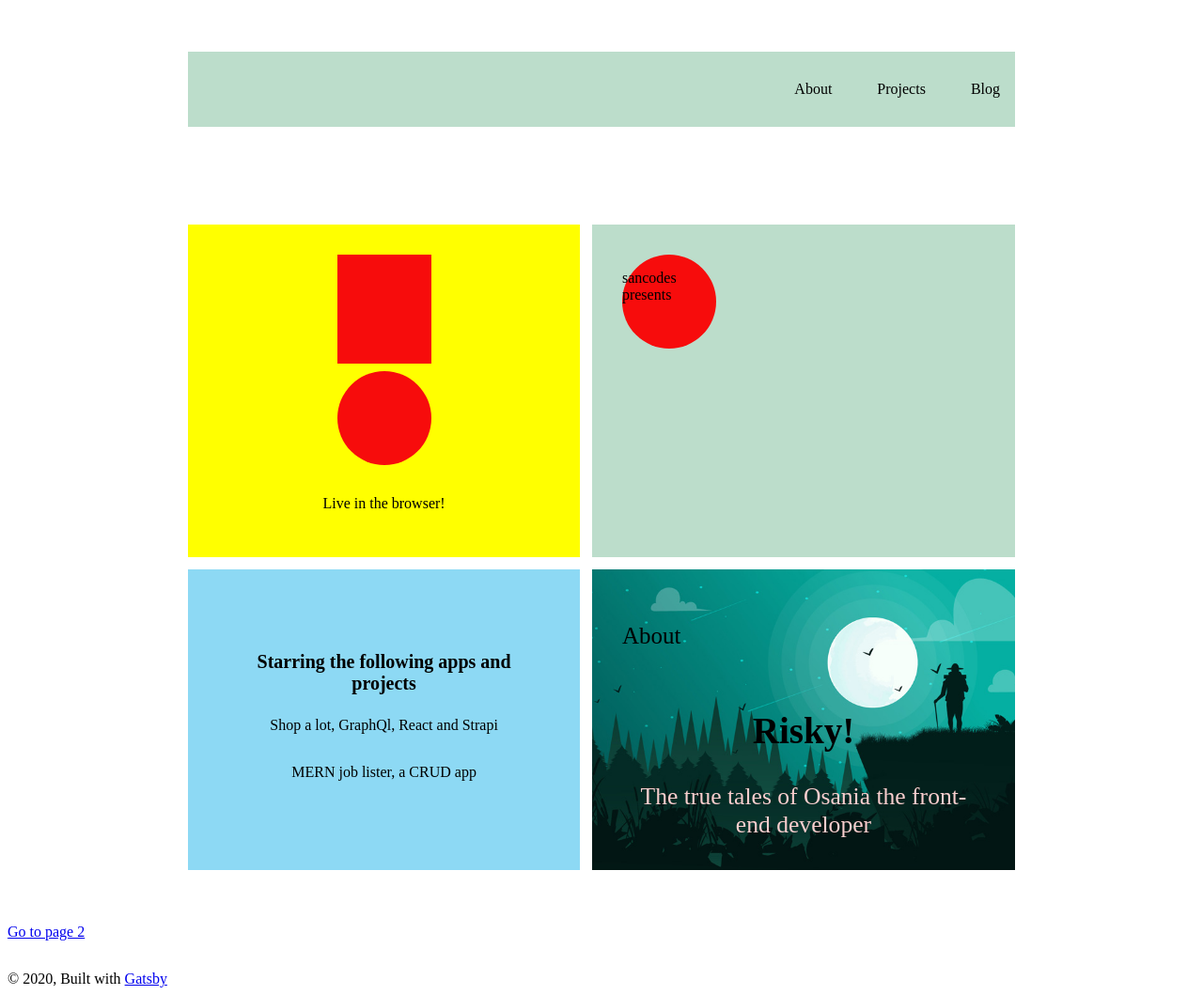
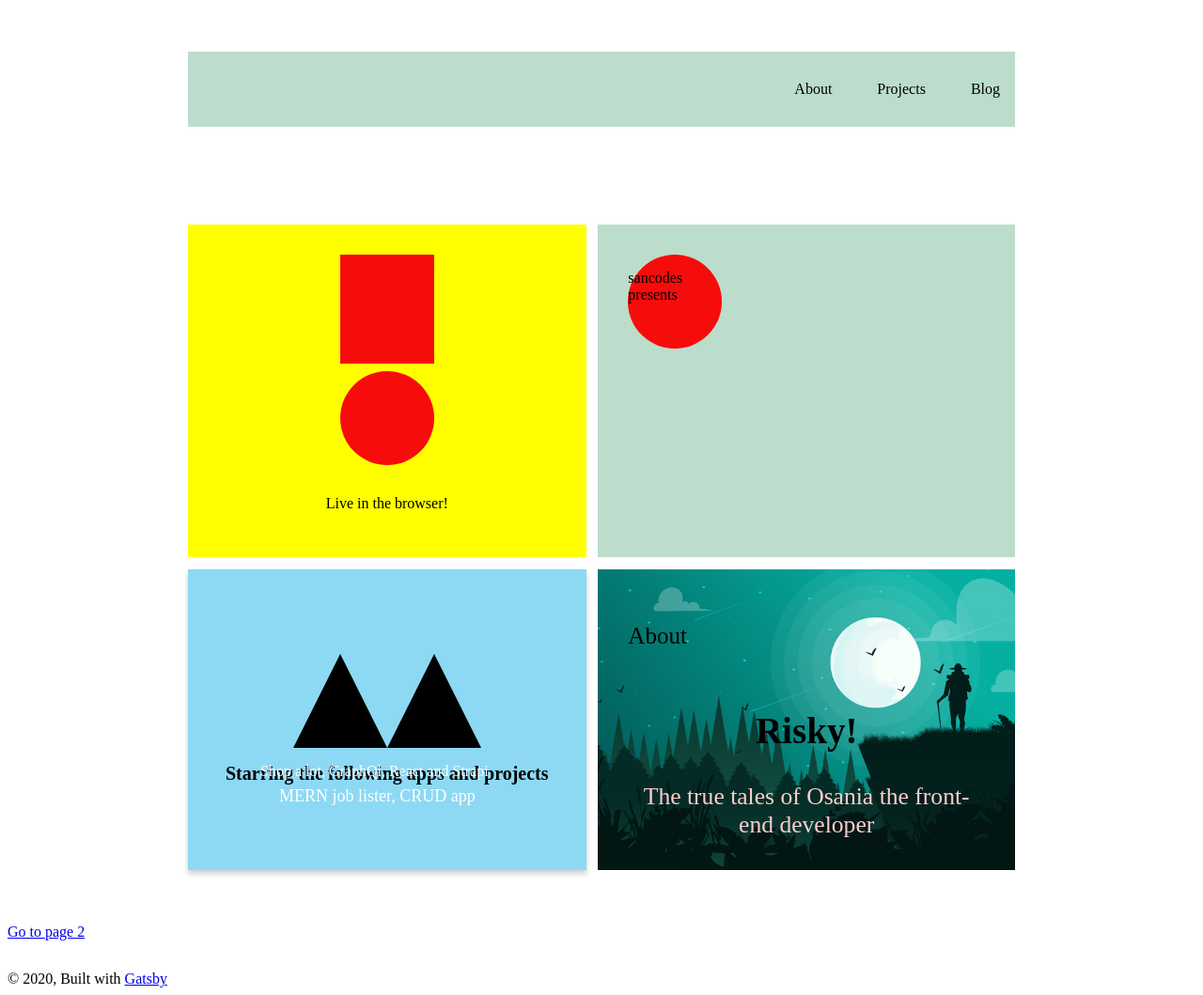
Before and after one commit to san00/san_codes, a Gatsby site: page / in a window 1280 px wide. Shown: the whole page at 94% size. Built offline with nearby package versions, Linux system fonts and the light colour scheme; Gatsby itself is replaced by a stand-in of ours.

Commit message:
Add hover & basic style to projects grid component

```diff
--- a/src/components/projects.js
+++ b/src/components/projects.js
@@ -3,22 +3,29 @@ import React from "react"
 import ProjectsWrapper, {
   ProjectsGridHeader,
   ProjectsGridLink,
-  ProjectsGridText,
+  ProjectsGridTextOne,
+  ProjectsGridTextTwo,
+  Triangle,
+  InnerContainer,
 } from "../styles/components/projects"
 
 function Projects() {
   return (
     <ProjectsWrapper>
-      <ProjectsGridHeader>
-        Starring the following apps and projects
-      </ProjectsGridHeader>
       <ProjectsGridLink to="projects">
-        <ProjectsGridText>
-          Shop a lot, GraphQl, React and Strapi
-        </ProjectsGridText>
-      </ProjectsGridLink>
-      <ProjectsGridLink to="projects">
-        <ProjectsGridText> MERN job lister, a CRUD app</ProjectsGridText>
+        <InnerContainer>
+          <Triangle>
+            <ProjectsGridTextOne>
+              Shop a lot, GraphQl, React and Strapi
+            </ProjectsGridTextOne>
+          </Triangle>
+          <Triangle>
+            <ProjectsGridTextTwo>MERN job lister, CRUD app</ProjectsGridTextTwo>
+          </Triangle>
+        </InnerContainer>
+        <ProjectsGridHeader>
+          Starring the following apps and projects
+        </ProjectsGridHeader>
       </ProjectsGridLink>
     </ProjectsWrapper>
   )
--- a/src/styles/components/projects.js
+++ b/src/styles/components/projects.js
@@ -1,15 +1,39 @@
 import styled from "styled-components"
-import { typeScale, spacingScale, Neutral, Blue } from "../utils"
+import { typeScale, spacingScale, mediaQuery, Neutral, Blue } from "../utils"
 import { Link } from "gatsby"
 
 const ProjectsWrapper = styled.section`
   grid-area: projects;
+  box-shadow: 0 4px 6px 0 hsla(0, 0%, 0%, 0.2);
   display: flex;
   align-items: center;
   justify-content: center;
   flex-direction: column;
   background: ${Blue[100]};
+  position: relative;
+  cursor: pointer;
+  & :hover {
+    background: pink;
+    transition: all 0.3s ease;
+  }
 `
+
+export const InnerContainer = styled.div`
+  display: flex;
+  flex-direction: row;
+  align-items: center;
+  justify-content: center;
+  padding: ${spacingScale.spacing_s};
+`
+
+export const Triangle = styled.div`
+  width: 100;
+  height: 100;
+  border-left: 50px solid transparent;
+  border-right: 50px solid transparent;
+  border-bottom: 100px solid black;
+`
+
 export const ProjectsGridHeader = styled.h5`
   color: ${Neutral[600]};
   font-size: 1.25rem;
@@ -19,9 +43,37 @@ export const ProjectsGridHeader = styled.h5`
   text-align: center;
 `
 
-export const ProjectsGridText = styled.p`
-  color: ${Neutral[600]};
+export const ProjectsGridTextOne = styled.p`
+  color: ${Neutral[100]};
   font-size: ${typeScale.paragraph};
+  font-weight: 400;
+  position: absolute;
+  left: 60px;
+  bottom: 10px;
+  word-break: normal;
+  visibility: hidden;
+  @media (min-width: ${mediaQuery.breakpoint1}) {
+    left: 77px;
+    bottom: 80px;
+    text-align: center;
+    visibility: visible;
+  }
+`
+export const ProjectsGridTextTwo = styled.p`
+  color: ${Neutral[100]};
+  font-size: ${typeScale.paragraph};
+  font-weight: 400;
+  position: absolute;
+  left: 80px;
+  bottom: 40px;
+  visibility: hidden;
+  @media (min-width: ${mediaQuery.breakpoint1}) {
+    left: 97px;
+    bottom: 50px;
+    text-align: center;
+    font-size: 1.125em;
+    visibility: visible;
+  }
 `
 
 export const ProjectsGridLink = styled(Link)`
```
